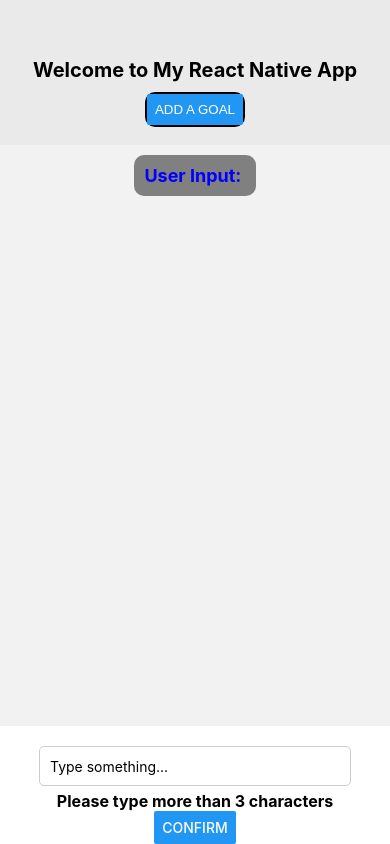
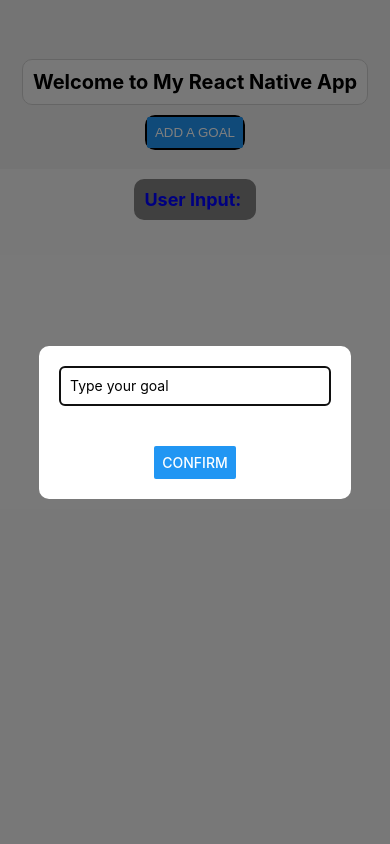
Before and after one commit to wychosenone/ReactNativeProject, a React Native app: screen / in a window 390 px wide. Both pictures are taken after a click on the button "ADD A GOAL". Built offline with nearby package versions, Linux system fonts and the light colour scheme.

Commit message:
Added modal functionality and pass the props from parent to children

```diff
--- a/App.tsx
+++ b/App.tsx
@@ -6,9 +6,11 @@ import Input from './components/Input';
 export default function App() {
   const appName = "My React Native App";
   const [inputData, setInputData] = useState("");
+  const [modalVisible, setModalVisible] = useState(false);
 
   const handleInputData = (data: string) => {
     setInputData(data);
+    setModalVisible(false);
   };
 
   return (
@@ -19,7 +21,7 @@ export default function App() {
         <Text style={styles.buttonText}>
         <Button
           title="Add a goal"
-          // onPress={() => setModalVisible(true)}
+          onPress={() => setModalVisible(true)}
         />
         </Text>
       </View>
@@ -33,7 +35,7 @@ export default function App() {
 
       {/* Modal / Input component */}
       <Input
-        // visible={modalVisible}
+        visible={modalVisible}
         onInputData={handleInputData}
         focus={true}
       />
--- a/components/Header.tsx
+++ b/components/Header.tsx
@@ -9,7 +9,6 @@ type HeaderProps = {
 const Header: React.FC<HeaderProps> = ({ appName }) => {
   return (
     <View style={styles.container}>
-      {/* Display the appName */}
       <Text style={styles.text}>Welcome to {appName}</Text>
     </View>
   );
@@ -19,6 +18,11 @@ const styles = StyleSheet.create({
   container: {
     marginTop: 50,
     alignItems: 'center',
+    borderWidth: 1,
+    padding:10,
+    borderRadius: 10,
+    borderColor: '#ccc',
+    backgroundColor: '#f2f2f2',
   },
   text: {
     fontSize: 20,
--- a/components/Input.tsx
+++ b/components/Input.tsx
@@ -1,12 +1,13 @@
 import React, { useState } from 'react';
-import { View, TextInput, Text, StyleSheet, Button } from 'react-native';
+import { View, TextInput, Text, StyleSheet, Button, Modal } from 'react-native';
 
 type InputProps = {
   focus: boolean; // Prop to control focus
   onInputData: (data: string) => void; // Prop to handle input data
+  visible: boolean; // Prop to control modal visibility
 };
 
-const Input: React.FC<InputProps> = ({ focus, onInputData }) => {
+const Input: React.FC<InputProps> = ({ focus, onInputData, visible }) => {
   const [inputValue, setInputValue] = useState("");
   const [isFocused, setIsFocused] = useState(false);
   const [showMessage, setShowMessage] = useState(false);
@@ -30,47 +31,65 @@ const Input: React.FC<InputProps> = ({ focus, onInputData }) => {
   const characterCount = inputValue.length;
 
   return (
-    <View style={styles.container}>
+    <Modal
+      visible={visible}
+      animationType="slide"
+      onRequestClose={() => {}}
+      transparent={true}
+    >
+    <View style={styles.modalContainer}>
+      <View style={styles.innerContainer}>
         <TextInput
           style={styles.input}
           value={inputValue}
           onChangeText={setInputValue}
-        placeholder="Type something..."
-        autoFocus={focus} // Set focus using the received prop
+          placeholder="Type your goal"
+          autoFocus={focus}
           onFocus={handleFocus}
           onBlur={handleBlur}
         />
-      {/* Show character count if inputValue exists and TextInput is focused */}
-      {isFocused && inputValue ? (
+        {/* Show character count if focused and user has typed */}
+        {isFocused && inputValue && (
           <Text style={styles.charCount}>Characters: {characterCount}</Text>
-      ) : null}
-
-      {/* Show message on blur */}
+        )}
+        {/* Show message when input loses focus */}
         {!isFocused && showMessage && (
           <Text style={styles.message}>
-          {characterCount >= 3
-            ? "Thank you"
-            : "Please type more than 3 characters"}
+            {characterCount >= 3 ? "Thank you" : "Please type more than 3 characters"}
           </Text>
         )}
-      <Button onPress={handleConfirm} title="Confirm" />
+        <View style={styles.buttonContainer}>
+          <Button title="Confirm" onPress={handleConfirm} />
         </View>
+      </View>
+    </View>
+    </Modal>
   );
 };
 
 const styles = StyleSheet.create({
-  container: {
-    width: '100%',
+  modalContainer: {
+    flex: 1,
+    justifyContent: 'center',
     alignItems: 'center',
-    marginTop: 20,
+    backgroundColor: 'rgba(0, 0, 0, 0.5)',
+  },
+  innerContainer: {
+    width: '80%',
+    backgroundColor: '#fff',
+    borderRadius: 10,
+    padding: 20,
+    alignItems: 'center',
+    justifyContent: 'center',
   },
   input: {
     height: 40,
     borderColor: '#ccc',
     borderWidth: 1,
     padding: 10,
-    width: '80%',
+    width: '100%', // Input takes full width of inner container
     borderRadius: 5,
+    marginBottom: 20,
   },
   charCount: {
     marginTop: 5,
@@ -82,6 +101,10 @@ const styles = StyleSheet.create({
     fontSize: 16,
     fontWeight: 'bold',
   },
+  buttonContainer: {
+    width: '30%',
+    marginTop: 20,
+  },
 });
 
 export default Input;
```
Lines whose indentation alone changed are shown as unchanged.
